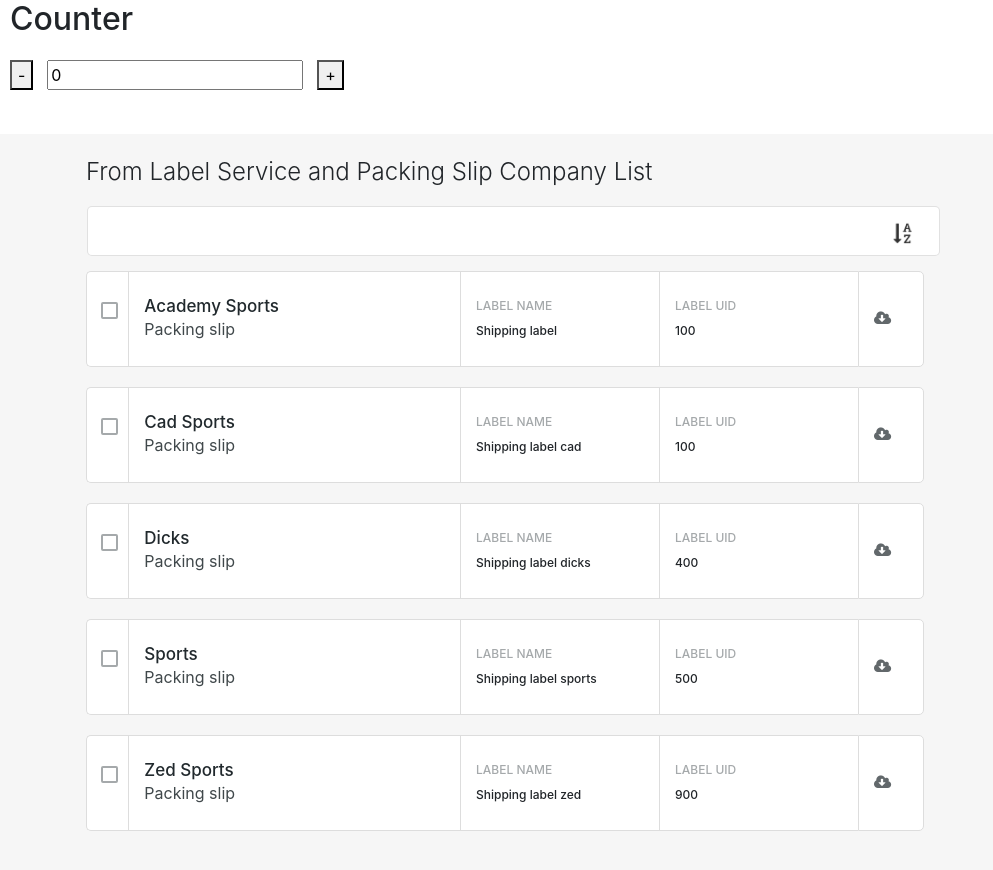
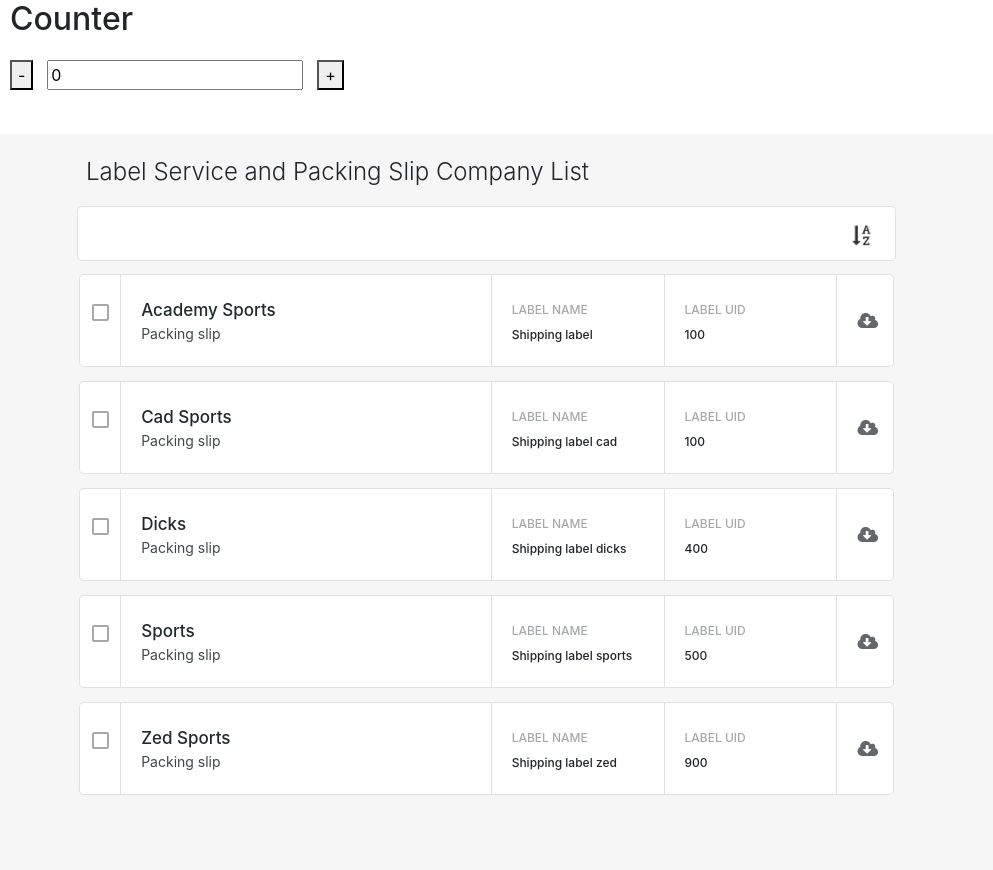
Before and after one commit to minakshiakumar/incrementorwithredux, a React (Create React App) app: page / in a window 1280 px wide. Shown: the top 870 px of the page, without its empty margins (0-993 px from the left). Built offline with nearby package versions, Linux system fonts and the light colour scheme.

Commit message:
changes in css

```diff
--- a/package.json
+++ b/package.json
@@ -9,6 +9,7 @@
     "font-awesome": "^4.7.0",
     "react": "^16.6.0",
     "react-dom": "^16.6.0",
+    "react-meta-tags": "^0.7.2",
     "react-redux": "^5.1.0",
     "react-router-dom": "^4.3.1",
     "react-scripts": "2.1.1",
--- a/src/index.css
+++ b/src/index.css
@@ -13,49 +13,61 @@
     monospace;
 }
 
-/* input[type=number]::-webkit-inner-spin-button,
-input[type=number]::-webkit-outer-spin-button {
-  -webkit-appearance: none;
-  margin: 0;
-} */
 #counter{
   margin:14px;
 }
-
 #outer-div{
 margin-left: 10px;
 }
+.grid-container {
+  display: grid;
+  /* grid-template-columns: 50px 350px 210px 210px 60px; */
+  grid-template-columns: 5% 45% 21% 21% 7%;
+  margin-left: 5%;
+}
 
-
-.list-view{
-  margin-left: 86px;
-  margin-top: 20px;
-  margin-bottom: 15px;
+.grid-item {
+  background-color: #ffffff;
+  padding: 20px;
+  font-size: 30px;
+  text-align: center;
+  border:1px solid #dddd;
+  max-height: 87%;
 }
-.list-view .listing{
-  padding-top: 34px;
-  border: 1px solid #ddd;
+.sort{
+  display: grid;
   background-color: #ffffff;
-  padding-bottom: 10px;
+  border:1px solid #dddd;
+  max-width: 64% !important;
+  padding-top: 1.3%;
+  margin-left: 6%;
+  margin-bottom: 1%;
+  border-radius: 5px;
 }
 .no-rht-border{
   border-right: 0 !important;
+  padding-top: 35px !important;
 }
 .para1{
   line-height: 0px;
-  font-size: 17px;
+  font-size: 17px!important;
   font-weight: 450;
   color: #21292d;
+  text-align: left;
+
 }
 .para2{
-  line-height: 15px;
+  line-height: 15px !important;
+  font-size: 14px !important;
   color: #40484b;
+  text-align: left;
+
 }
-
 .list-outer{
-margin-top:30px;
 background-color: rgb(246,246,246);
-padding-bottom: 100px;
+padding-bottom: 30%;
+width: 100%;
+margin-right:80px;
 }
 .list-head{
   margin-top: 30px;
@@ -66,26 +78,31 @@
 }
 .fa-color{
   color: rgb(98,104,107);
+  font-size: 1.2rem!important;
 }
 .label-heading{
   font-size: 12px;
   color: rgb(165,169,171);
   line-height: 0px;
   font-weight: 500;
+  text-align: left;
 }
 .label-para{
   font-size: 12px;
   line-height: 1.5;
   font-weight: 450;
+  text-align: left;
+
 }
 .curve-left-border{
   border-top-left-radius: 5px;
   border-bottom-left-radius: 5px;
-  margin-right: -15px;}
+  /* margin-right: -15px; */
+}
 .curve-right-border{
   border-top-right-radius: 5px;
   border-bottom-right-radius: 5px;
-  margin-right: -83px;
+  /* margin-right: -83px; */
 }
 .marg-r1-shift{
   margin-right: -28px;
@@ -99,16 +116,6 @@
   margin-left: -5px;
 
 }
-
-/* .list-checkbox{
-  height: 20px !important;
-  width: 20px !important;
-  border: 1px solid grey;
-  display: inline-block;
-  position: relative;
-  background-color: #ffffff;
-  margin-left: 8px;
-} */
 
 input[type="checkbox"] {
   width: auto;
@@ -128,7 +135,8 @@
   color: #e7e7e7;
   height: 17px;
   width: 17px;
-  margin-left: 20px;
+  /* margin-left: 35px; */
+  margin-left: 4%;
   margin-top: 30px;
 }
 .checkbox-helper:before {
@@ -157,7 +165,7 @@
   transform: rotate(-45deg) scale(0);
   position: absolute;
   top: 9px;
-  left:5px;
+  left:15px;
 }
 input[type="checkbox"]:checked ~ .checkbox-helper::before {
   color: rgb(165,169,171);
@@ -181,22 +189,14 @@
 input[type="checkbox"]:focus + label::before {
   outline: rgb(59, 153, 252) auto 5px;
 }
-.sort-palette{
-  height: 50px;
-  background: #ffffff;
-  margin-left: 87px;
-  margin-bottom: -5px;
-  width: 885px!important;
-  border: 1px solid #dddd;
-  border-radius: 5px;
-}
+
 .sort-down-icon{
   height: 22px;
   margin-left: 10px;
-  margin-top: 15px;
+  margin-bottom: 14px;
 }
 .sort-up-icon{
   height: 19px;
   margin-left: 10px;
-  margin-top: 15px;
+  margin-bottom: 15px;
 }
--- a/src/list.js
+++ b/src/list.js
@@ -30,35 +30,30 @@
         return (
             <div>
                     {list.length>0?
-                   list.map((item,key) => <div key={key} className="list-view">
-                        <div className="col-md-8">
-                            <div className="row">
-                                <div className="col-sm-1 listing no-rht-border curve-left-border marg-r1-shift">
+                   list.map((item,key) => <div key={key} className="col-md-8 grid-container">
+                        <div className="grid-item no-rht-border curve-left-border">
                             <label>
                                 <input type="checkbox" name="" value=""/>
                                 <i className="checkbox-helper"></i>
                             </label>
                         </div>
-                                <div className="col-lg-5 listing no-rht-border marg-left2 marg-rht-adj">
+                        <div className="grid-item no-rht-border">
                             <p className="para1">{item.type}</p>
                             <p className="para2">{item.desc}</p>
                         </div>
-                                <div className="col-md-3 listing no-rht-border marg-left2">
+                        <div className="grid-item no-rht-border">
                                 <p className="label-heading">LABEL NAME</p>
                                 <p className="label-para">{item.labelName}</p>
                         </div>
-                                <div className="col-md-3 listing no-rht-border">
+                        <div className="grid-item no-rht-border">
                             <p className="label-heading">LABEL UID</p>
                             <p className="label-para">{item.labelId}</p>
                         </div>
-                                <div className="col-sm-1 listing curve-right-border">
+                        <div className="grid-item curve-right-border">
                                 <i className="fa fa-cloud-download fa-color"></i>
-                                </div>
-                            </div>
                         </div>
                         </div>):''}
                     </div>
-
         )
     }
 }
--- a/src/reducer/counterReducer.js
+++ b/src/reducer/counterReducer.js
@@ -1,9 +1,6 @@
 //reducer creation
 import * as ACTION_TYPE from '../action/actionType'
 
-const initialState={
-  count:0
-}
 export default function counterReducer(state = [], action) {
     console.log("action value", action);
     switch (action.type) {
--- a/src/reducer/listReducer.js
+++ b/src/reducer/listReducer.js
@@ -10,16 +10,16 @@
                 {"type":"Cad Sports","desc":"Packing slip","labelName":"Shipping label cad","labelId":100}
             ];
 export default function listReducer(state=[], action) {
-  console.log("list reducer");
     switch (action.type) {
       case ACTION_TYPE.GET_LIST:
-          if(action.sortOrder==1){
-           var data= _.sortBy(listData, 'type');
+          var data;
+          if(action.sortOrder===1){
+            data= _.sortBy(listData, 'type');
            return {
             listData: data
           };
           }else{
-            var data= _.sortBy(listData, 'type');
+            data= _.sortBy(listData, 'type');
             data.reverse();
             return {
              listData: data
--- a/src/sort.js
+++ b/src/sort.js
@@ -3,8 +3,9 @@
 import * as listActionCreator from './action/listActionCreator';
 import { bindActionCreators } from 'redux';
 import List from './list';
-import { BrowserRouter as Router, Route, Link } from "react-router-dom";
+import { BrowserRouter as Router,Link } from "react-router-dom";
 import * as ACTION_TYPE from './action/actionType';
+import MetaTags from 'react-meta-tags';
 
 export class Sort extends React.Component {
     constructor(props) {
@@ -20,7 +21,7 @@
     }
     changeSortOrder=(e)=>{
      var state = this.state;
-     state.sortOrder = (state.sortOrder==1)?-1:1;
+     state.sortOrder = (state.sortOrder===1)?-1:1;
      this.setState(state);
      this.props.dispatch({ type: ACTION_TYPE.GET_LIST ,sortOrder:this.state.sortOrder});
     }
@@ -28,9 +29,12 @@
     render() {
         return (
             <div>
+                <MetaTags>
+                    <meta name="viewport" content="width=device-width, initial-scale=1.0" />
+                </MetaTags>
                 <div className="list-outer">
-                    <p className="list-head"> From Label Service and Packing Slip  Company List</p>
-                        <div className="col-md-8 sort-palette">
+                    <p className="list-head"> Label Service and Packing Slip  Company List</p>
+                    <div className="col-md-8 sort">
                         <div className="row">
                             <div className="col-md-1">
                             </div>
@@ -39,7 +43,7 @@
                             <div className="col-md-1">
                                 <Router>
                                     <Link to="" onClick={this.changeSortOrder}>
-                                            {this.state.sortOrder==1?<img className="sort-down-icon" src={require('./image/sort-icon.PNG')} />:<img className="sort-up-icon" src={require('./image/sort-up-icon.PNG')} />}
+                                        {this.state.sortOrder===1?<img alt="sort icon" className="sort-down-icon" src={require('./image/sort-icon.PNG')} />:<img alt="sort icon" className="sort-up-icon" src={require('./image/sort-up-icon.PNG')} />}
                                     </Link>
                                 </Router>
                             </div>
@@ -52,16 +56,8 @@
         )
     }
 }
-
-// function mapStateToProps(state) {
-//     return {
-//         listData: state.listReducer.listData
-//     };
-// }
 function mapDispatchToProps(dispatch) {
     return { actions: bindActionCreators(listActionCreator, dispatch) }
   }
 
 export default connect(mapDispatchToProps)(Sort);
-
-// export default Sort;
```
Also changed, not shown: 1 other file (tests, documents, lock files or other folders). Lines whose indentation alone changed are shown as unchanged.
